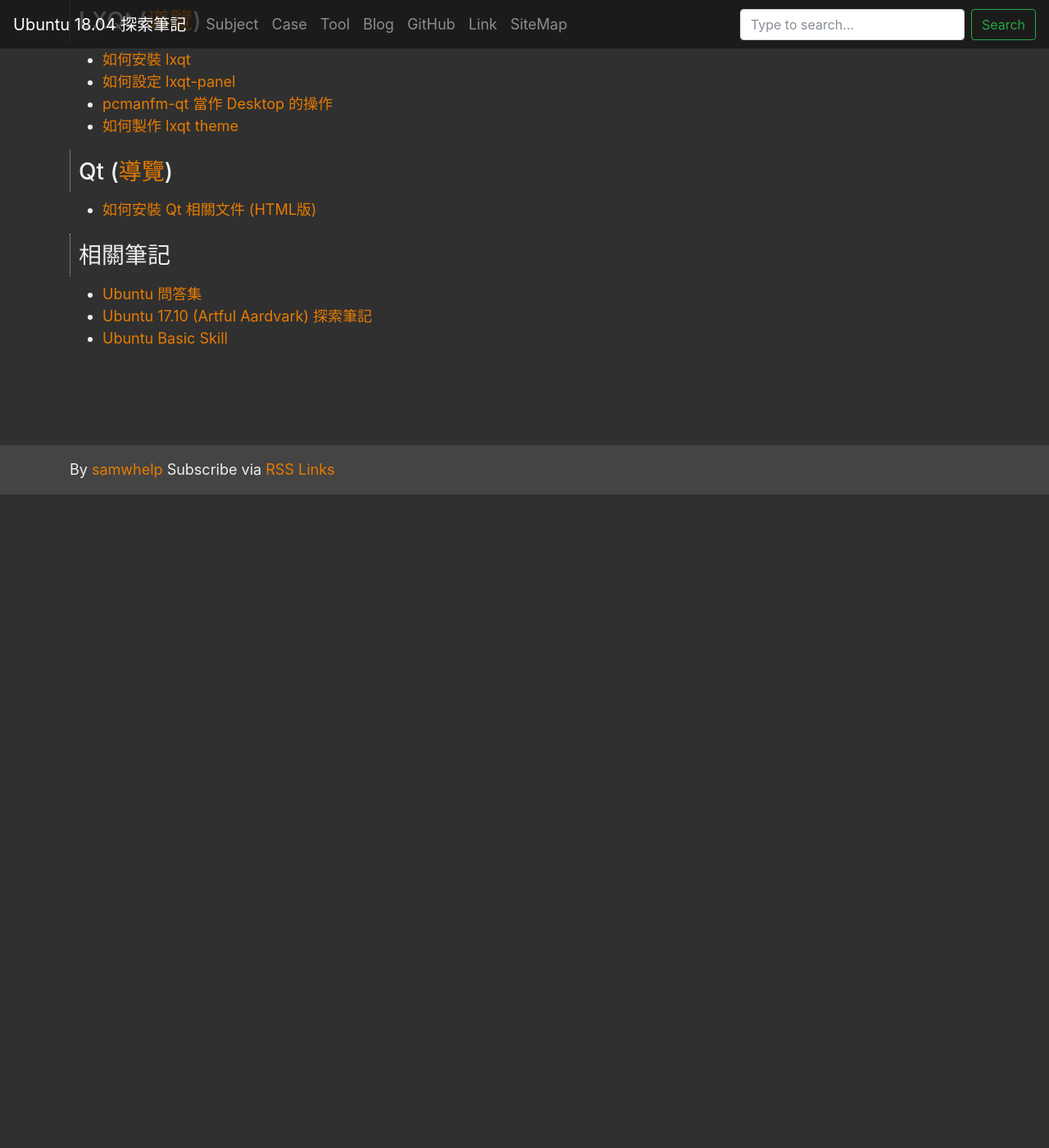
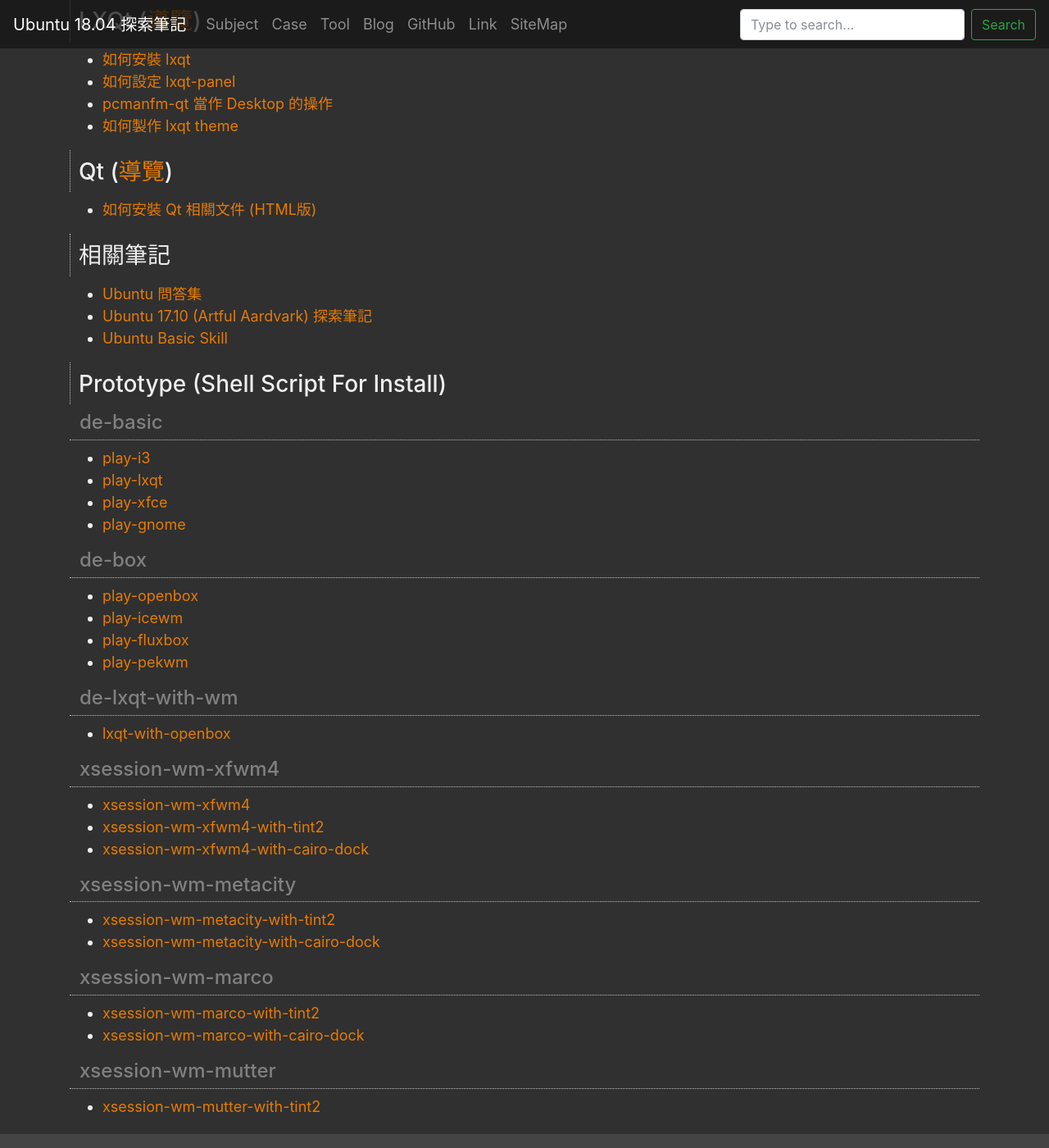
Before and after one commit to samwhelp/note-ubuntu-18.04, a Jekyll site: the page built from index.md, in a window 1280 px wide and 1400 px high, scrolled down 797 px. Shown: the whole window at 82% size. Built offline with Jekyll 4.4.1, drawn with Linux system fonts in a browser that asks for light colours; nearby versions of some CDN libraries.

Commit message:
add link

```diff
--- a/index.md
+++ b/index.md
@@ -53,3 +53,54 @@ source_url: '/index.md'
 * [Ubuntu 問答集](http://samwhelp.github.io/book-ubuntu-qna/)
 * [Ubuntu 17.10 (Artful Aardvark) 探索筆記](https://samwhelp.github.io/note-ubuntu-17.10/)
 * [Ubuntu Basic Skill](https://samwhelp.github.io/book-ubuntu-basic-skill/)
+
+
+
+
+
+## Prototype (Shell Script For Install)
+
+
+### de-basic
+
+* [play-i3](https://github.com/samwhelp/play-ubuntu-18.04-plan/tree/master/prototype/de-basic/play-i3)
+* [play-lxqt](https://github.com/samwhelp/play-ubuntu-18.04-plan/tree/master/prototype/de-basic/play-lxqt)
+* [play-xfce](https://github.com/samwhelp/play-ubuntu-18.04-plan/tree/master/prototype/de-basic/play-xfce)
+* [play-gnome](https://github.com/samwhelp/play-ubuntu-18.04-plan/tree/master/prototype/de-basic/play-gnome)
+
+
+### de-box
+
+* [play-openbox](https://github.com/samwhelp/play-ubuntu-18.04-plan/tree/master/prototype/de-box/play-openbox)
+* [play-icewm](https://github.com/samwhelp/play-ubuntu-18.04-plan/tree/master/prototype/de-box/play-icewm)
+* [play-fluxbox](https://github.com/samwhelp/play-ubuntu-18.04-plan/tree/master/prototype/de-box/play-fluxbox)
+* [play-pekwm](https://github.com/samwhelp/play-ubuntu-18.04-plan/tree/master/prototype/de-box/play-pekwm)
+
+
+### de-lxqt-with-wm
+
+* [lxqt-with-openbox](https://github.com/samwhelp/play-ubuntu-18.04-plan/tree/master/prototype/de-lxqt-with-wm/lxqt-with-openbox)
+
+
+### xsession-wm-xfwm4
+
+* [xsession-wm-xfwm4](https://github.com/samwhelp/play-ubuntu-18.04-plan/tree/master/prototype/xsession-wm-xfwm4/xsession-wm-xfwm4)
+* [xsession-wm-xfwm4-with-tint2](https://github.com/samwhelp/play-ubuntu-18.04-plan/tree/master/prototype/xsession-wm-xfwm4/xsession-wm-xfwm4-with-tint2)
+* [xsession-wm-xfwm4-with-cairo-dock](https://github.com/samwhelp/play-ubuntu-18.04-plan/tree/master/prototype/xsession-wm-xfwm4/xsession-wm-xfwm4-with-cairo-dock)
+
+
+### xsession-wm-metacity
+
+* [xsession-wm-metacity-with-tint2](https://github.com/samwhelp/play-ubuntu-18.04-plan/tree/master/prototype/xsession-wm-metacity/metacity/xsession-wm-metacity-with-tint2)
+* [xsession-wm-metacity-with-cairo-dock](https://github.com/samwhelp/play-ubuntu-18.04-plan/tree/master/prototype/xsession-wm-metacity/metacity/xsession-wm-metacity-with-cairo-dock)
+
+
+### xsession-wm-marco
+
+* [xsession-wm-marco-with-tint2](https://github.com/samwhelp/play-ubuntu-18.04-plan/tree/master/prototype/xsession-wm-metacity/marco/xsession-wm-marco-with-tint2)
+* [xsession-wm-marco-with-cairo-dock](https://github.com/samwhelp/play-ubuntu-18.04-plan/tree/master/prototype/xsession-wm-metacity/marco/xsession-wm-marco-with-cairo-dock)
+
+
+### xsession-wm-mutter
+
+* [xsession-wm-mutter-with-tint2](https://github.com/samwhelp/play-ubuntu-18.04-plan/tree/master/prototype/xsession-wm-metacity/mutter/xsession-wm-mutter-with-tint2)
```
